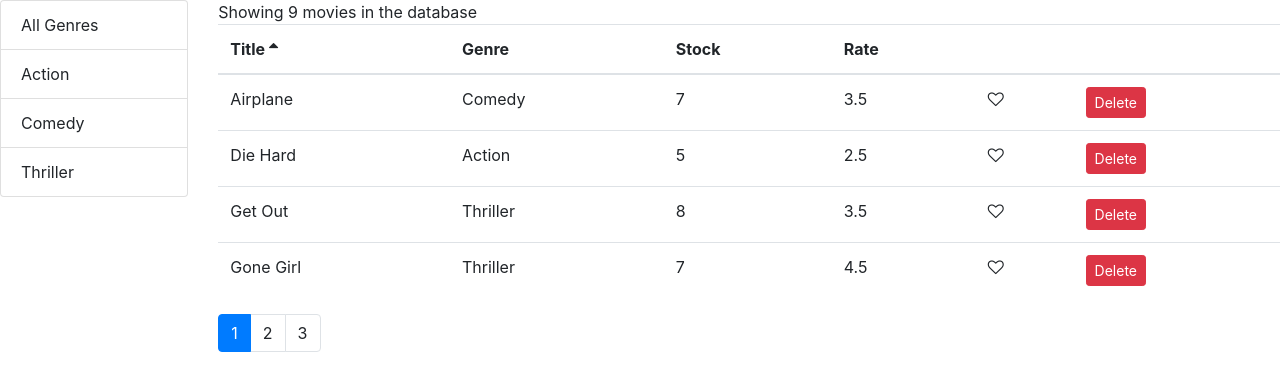
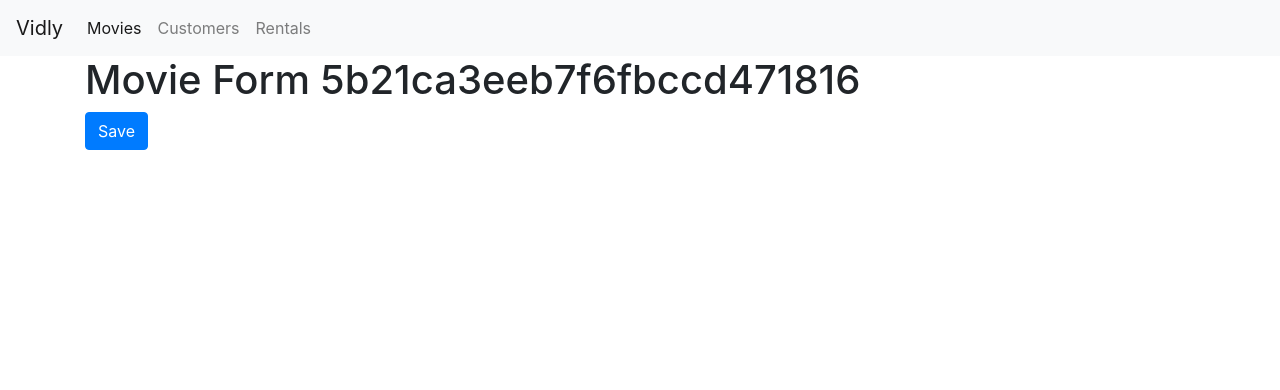
Before and after one commit to TazzyG/vidly, a React (Create React App) app: page /movies/5b21ca3eeb7f6fbccd471816 in a window 1280 px wide. Shown: the top 390 px of the page. Built offline with nearby package versions, Linux system fonts and the light colour scheme.

Commit message:
added routing

```diff
--- a/package.json
+++ b/package.json
@@ -7,8 +7,10 @@
     "font-awesome": "^4.7.0",
     "lodash": "^4.17.10",
     "prop-types": "^15.6.2",
+    "query-string": "^6.1.0",
     "react": "^16.4.2",
     "react-dom": "^16.4.2",
+    "react-router-dom": "^4.3.1",
     "react-scripts": "1.1.4"
   },
   "scripts": {
--- a/src/App.js
+++ b/src/App.js
@@ -1,13 +1,30 @@
 import React, { Component } from "react";
+import { Route, Redirect, Switch } from "react-router-dom";
 import Movies from "./components/movies";
+import MovieForm from "./components/movieForm";
+import Customers from "./components/customers";
+import Rentals from "./components/rentals";
+import NotFound from "./components/notFound";
+import NavBar from "./components/navBar";
 import "./App.css";
 
 class App extends Component {
   render() {
     return (
-      <main className="container">
-        <Movies />
-      </main>
+      <React.Fragment>
+        <NavBar />
+        <main className="container">
+          <Switch>
+            <Route path="/movies/:id" component={MovieForm} />
+            <Route path="/movies" component={Movies} />
+            <Route path="/customers" component={Customers} />
+            <Route path="/rentals" component={Rentals} />
+            <Route path="/not-found" component={NotFound} />
+            <Redirect from="/" exact to="/movies" />
+            <Redirect to="/not-found" />
+          </Switch>
+        </main>
+      </React.Fragment>
     );
   }
 }
--- /dev/null
+++ b/src/components/customers.jsx
@@ -0,0 +1,7 @@
+import React from "react";
+
+const Customers = () => {
+  return <h1>Customers</h1>;
+};
+
+export default Customers;
--- /dev/null
+++ b/src/components/movieForm.jsx
@@ -0,0 +1,17 @@
+import React from "react";
+
+const MovieForm = ({ match, history }) => {
+  return (
+    <div>
+      <h1>Movie Form {match.params.id} </h1>
+      <button
+        className="btn btn-primary"
+        onClick={() => history.push("/movies")}
+      >
+        Save
+      </button>
+    </div>
+  );
+};
+
+export default MovieForm;
--- a/src/components/movies.jsx
+++ b/src/components/movies.jsx
@@ -70,8 +70,7 @@
     const { length: count } = this.state.movies;
     const { pageSize, currentPage, sortColumn } = this.state;
 
-    if (this.state.movies.length === 0)
-      return <p>There are no movies in the database.</p>;
+    if (count === 0) return <p>There are no movies in the database.</p>;
 
     const { totalCount, data: movies } = this.getPagedData();
 
--- a/src/components/moviesTable.jsx
+++ b/src/components/moviesTable.jsx
@@ -1,10 +1,15 @@
 import React, { Component } from "react";
+import { Link } from "react-router-dom";
 import Table from "./common/table";
 import Like from "./common/like";
 
 class moviesTable extends Component {
   columns = [
-    { path: "title", label: "Title" },
+    {
+      path: "title",
+      label: "Title",
+      content: movie => <Link to={`/movies/${movie._id}`}>{movie.title}</Link>
+    },
     { path: "genre.name", label: "Genre" },
     { path: "numberInStock", label: "Stock" },
     { path: "dailyRentalRate", label: "Rate" },
--- /dev/null
+++ b/src/components/navBar.jsx
@@ -0,0 +1,42 @@
+import React from "react";
+import { Link, NavLink } from "react-router-dom";
+
+const NavBar = () => {
+  return (
+    <nav className="navbar navbar-expand-lg navbar-light bg-light">
+      <Link className="navbar-brand" to="/">
+        Vidly
+      </Link>
+      <button
+        className="navbar-toggler"
+        type="button"
+        data-toggle="collapse"
+        data-target="#navbarNavAltMarkup"
+        aria-controls="navbarNavAltMarkup"
+        aria-expanded="false"
+        aria-label="Toggle navigation"
+      >
+        <span className="navbar-toggler-icon" />
+      </button>
+      <div className="collapse navbar-collapse" id="navbarNavAltMarkup">
+        <div className="collapse navbar-collapse" id="navbarNavAltMarkup">
+          <div className="navbar-nav">
+            <NavLink className="nav-item nav-link" to="/movies">
+              Movies
+            </NavLink>
+
+            <NavLink className="nav-item nav-link" to="/customers">
+              Customers
+            </NavLink>
+
+            <NavLink className="nav-item nav-link" to="/Rentals">
+              Rentals
+            </NavLink>
+          </div>
+        </div>
+      </div>
+    </nav>
+  );
+};
+
+export default NavBar;
--- /dev/null
+++ b/src/components/notFound.jsx
@@ -0,0 +1,7 @@
+import React from "react";
+
+const NotFound = () => {
+  return <h1>Not Found</h1>;
+};
+
+export default NotFound;
--- /dev/null
+++ b/src/components/rentals.jsx
@@ -0,0 +1,7 @@
+import React from "react";
+
+const Rentals = () => {
+  return <h1>Rentals</h1>;
+};
+
+export default Rentals;
--- a/src/index.css
+++ b/src/index.css
@@ -1,7 +1,11 @@
 body {
   margin: 0;
-  padding: 20 0 0 0;
+  padding: 0 0 0 0;
   font-family: sans-serif;
+}
+
+.navBar {
+  margin-bottom: 30px;
 }
 
 .clickable {
--- a/src/index.js
+++ b/src/index.js
@@ -1,11 +1,17 @@
 import React from "react";
 import ReactDOM from "react-dom";
+import { BrowserRouter } from "react-router-dom";
 import "./index.css";
-// import App from "./App";
+import App from "./App";
 import registerServiceWorker from "./registerServiceWorker";
 import "bootstrap/dist/css/bootstrap.css";
 import "font-awesome/css/font-awesome.css";
-import Movies from "./components/movies";
+// import Movies from "./components/movies";
 
-ReactDOM.render(<Movies />, document.getElementById("root"));
+ReactDOM.render(
+  <BrowserRouter>
+    <App />
+  </BrowserRouter>,
+  document.getElementById("root")
+);
 registerServiceWorker();
```
Also changed, not shown: 2 other files (tests, documents, lock files or other folders).
